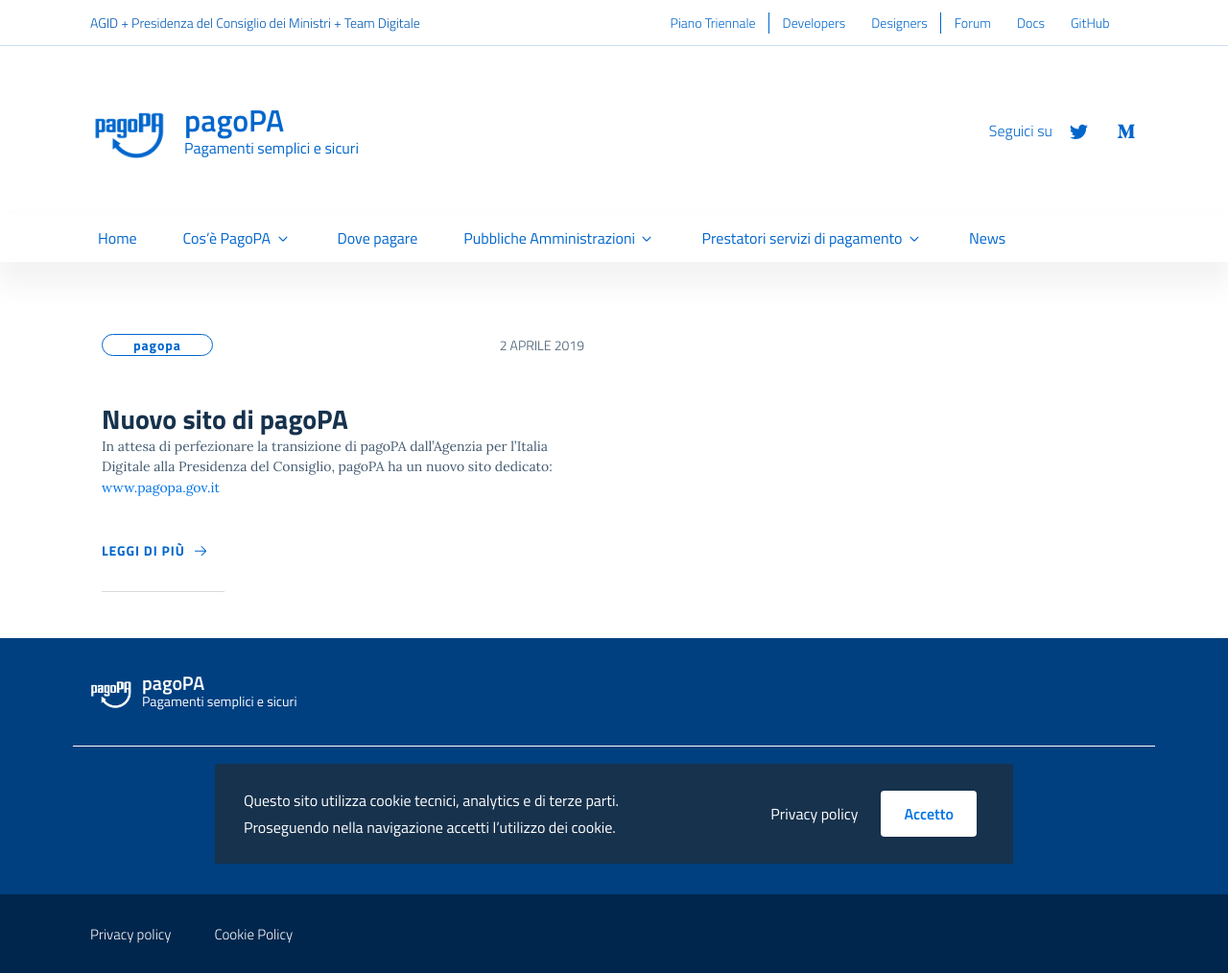
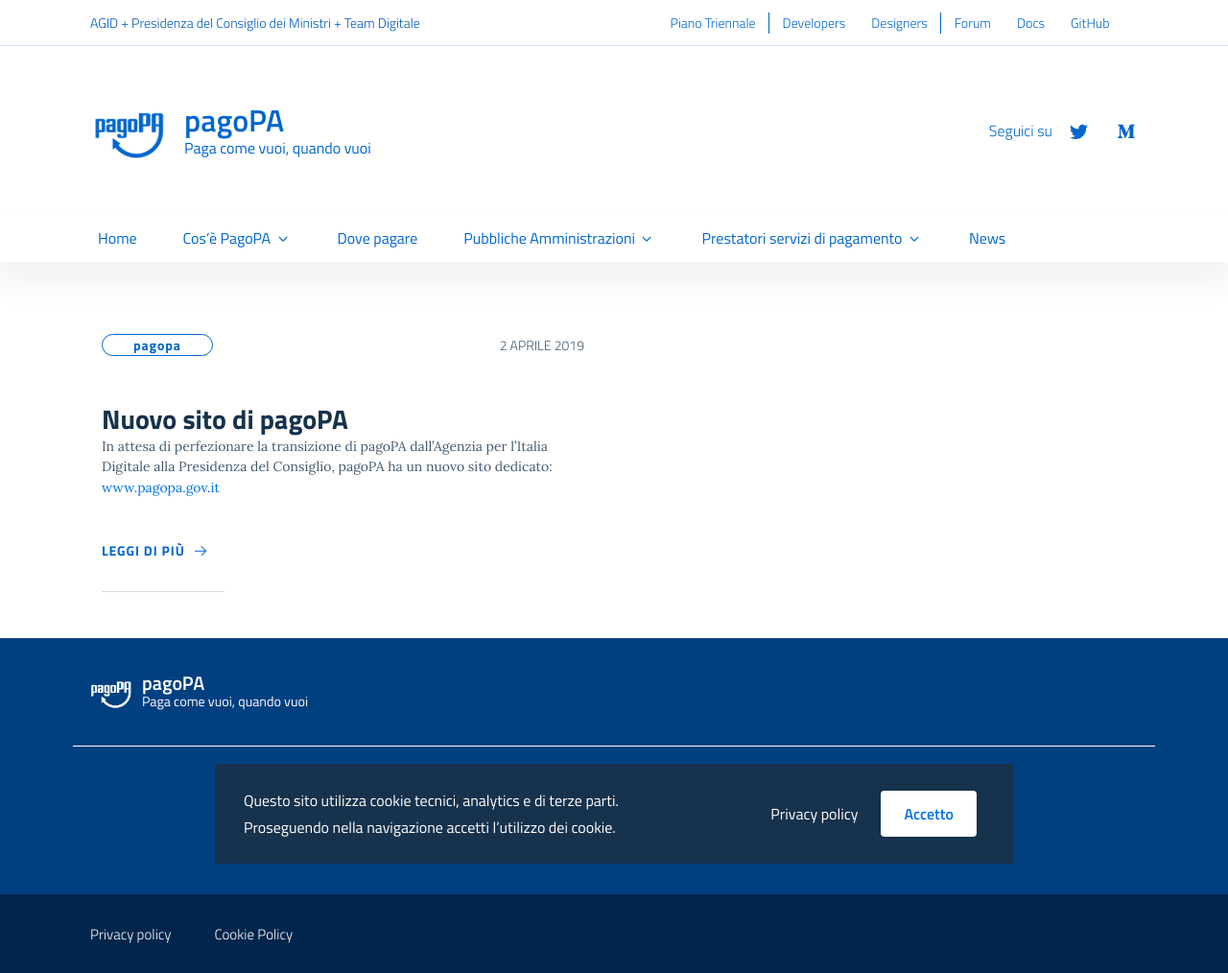
Before and after one commit to pagopa/site-pagopa.gov.it, a Jekyll site: the page built from it/news.md, in a window 1280 px wide. Shown: the whole page at 96% size. Built offline with Jekyll 4.4.1, drawn with Linux system fonts in a browser that asks for light colours.

Commit message:
Change payoff

```diff
--- a/_data/t.yml
+++ b/_data/t.yml
@@ -13,7 +13,7 @@
 ## Site description
 description:
   en: ""
-  it: "Pagamenti semplici e sicuri"
+  it: "Paga come vuoi, quando vuoi"
 
 ## Site author
 author:
```
